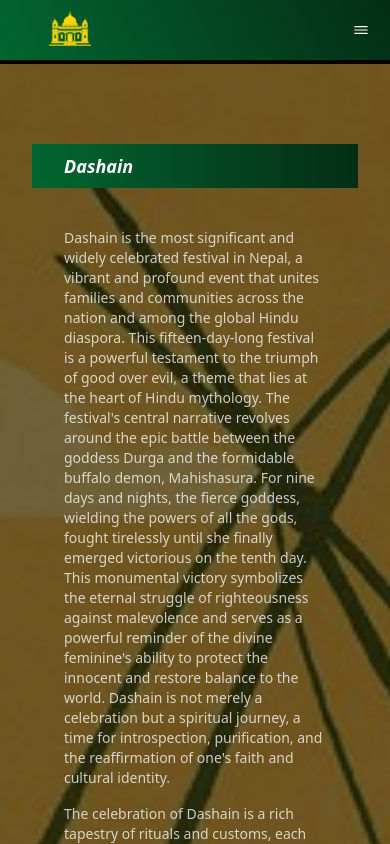
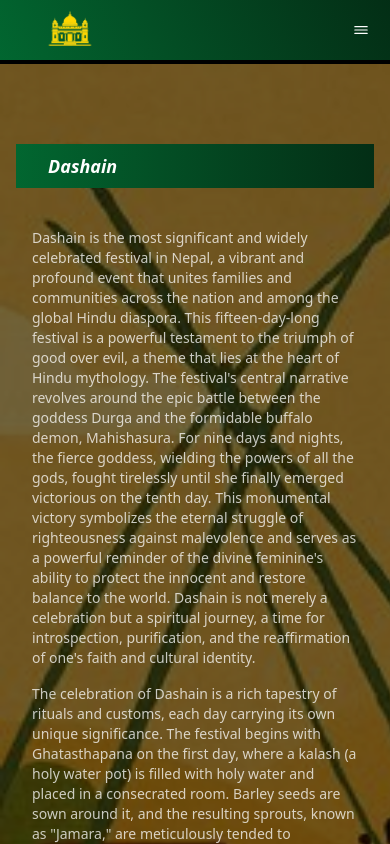
Before and after one commit to tufanrai/ram_temple_client, a Next.js app: page /festivals/1 in a window 390 px wide. Shown: the top 844 px of the page. Built offline with nearby package versions, Linux system fonts and the light colour scheme.

Commit message:
Updated the width of paragraph

```diff
--- a/src/components/festivals/FestivalDescription.tsx
+++ b/src/components/festivals/FestivalDescription.tsx
@@ -18,13 +18,13 @@ const FestivalDescription = () => {
       className="w-full h-auto flex justify-center"
     >
       <div className="w-full h-auto bg-black/56 sm:bg-linear-to-r from-black/36 to-white/0">
-        <div className="max-w-[1280px] w-full h-auto px-8 sm:px-16 py-4 sm:py-8">
+        <div className="max-w-[1280px] w-full h-auto px-4 sm:px-16 py-4 sm:py-8">
           <h3 className="w-full px-8 py-2 font-bold text-lg mt-16 bg-linear-to-r italic from-green-800 to-green-950 text-white max-w-280 sm:px-16 mb-8 sm:mb-12">
             {Festivals.at(parseInt(id ?? ""))?.title}
           </h3>
           {Festivals.at(parseInt(id ?? ""))?.paragraph?.map((para, index) => (
             <p
-              className="px-8 sm:px-16 font-medium text-sm/5 sm:text-md/5 text-white/75 sm:text-white py-2"
+              className="px-4 sm:px-16 font-medium text-sm/5 sm:text-md/5 text-white/75 sm:text-white py-2"
               key={index}
             >
               {para}
--- a/src/components/festivals/FestivalPage.tsx
+++ b/src/components/festivals/FestivalPage.tsx
@@ -29,12 +29,9 @@ const FestivalPage = () => {
                   backgroundPosition: "center",
                   backgroundRepeat: "no-repeat",
                 }}
-                className="w-full h-26 px-4 py-2 overflow-hidden rounded-md"
+                className="w-full h-26 px-4 py-2 overflow-hidden rounded-md flex items-center justify-center"
               >
                 <h3 className="font-bold text-lg text-white">{value.title}</h3>
-                <p className="font-medium text-sm text-white">
-                  {value.paragraph.at(0)?.split("")}
-                </p>
               </div>
             </div>
           ))}
```
